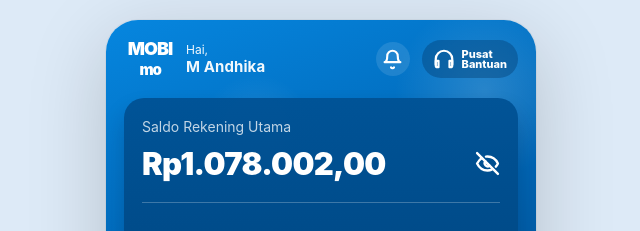
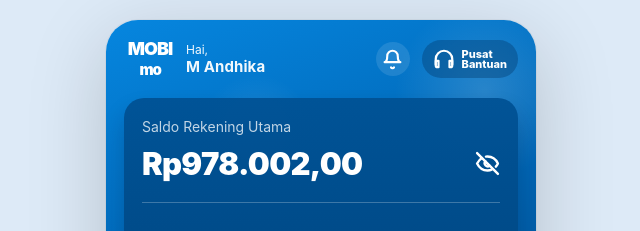
Before and after one commit to Dika-arch/tespenjualan, a plain HTML site: page index.html in a window 1280 px wide. Shown: the top 231 px of the page, without its empty margins (319-959 px from the left). Drawn offline with Linux system fonts and the light colour scheme.

Commit message:
upload website PWA siap deploy

```diff
--- a/index.html
+++ b/index.html
@@ -546,7 +546,7 @@
         <div class="account-body">
           <p class="label">Saldo Rekening Utama</p>
           <div class="balance-row">
-            <h1 class="balance">Rp1.078.002,00</h1>
+            <h1 class="balance">Rp978.002,00</h1>
             <svg width="25" height="25" viewBox="0 0 24 24" fill="none" stroke="currentColor" stroke-width="2.3" stroke-linecap="round" stroke-linejoin="round"><path d="M2 2l20 20"/><path d="M6.7 6.7C4.5 8 3 10 2 12c2.2 4.5 5.6 6.7 10 6.7 1.5 0 2.8-.2 4-.8"/><path d="M10.5 5.4c.5-.1 1-.1 1.5-.1 4.4 0 7.8 2.2 10 6.7-.5 1.1-1.2 2.1-2 3"/><path d="M14.1 14.1a3 3 0 0 1-4.2-4.2"/></svg>
           </div>
           <div class="divider"></div>
```
